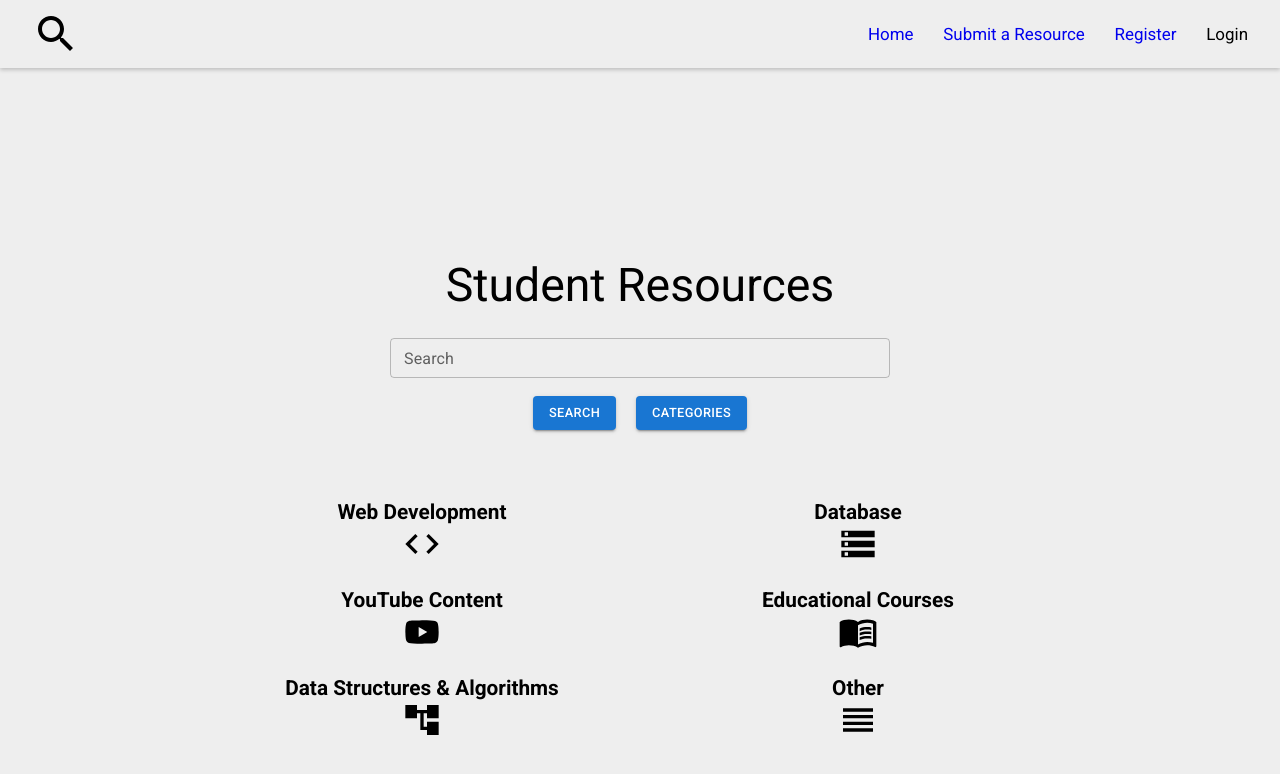
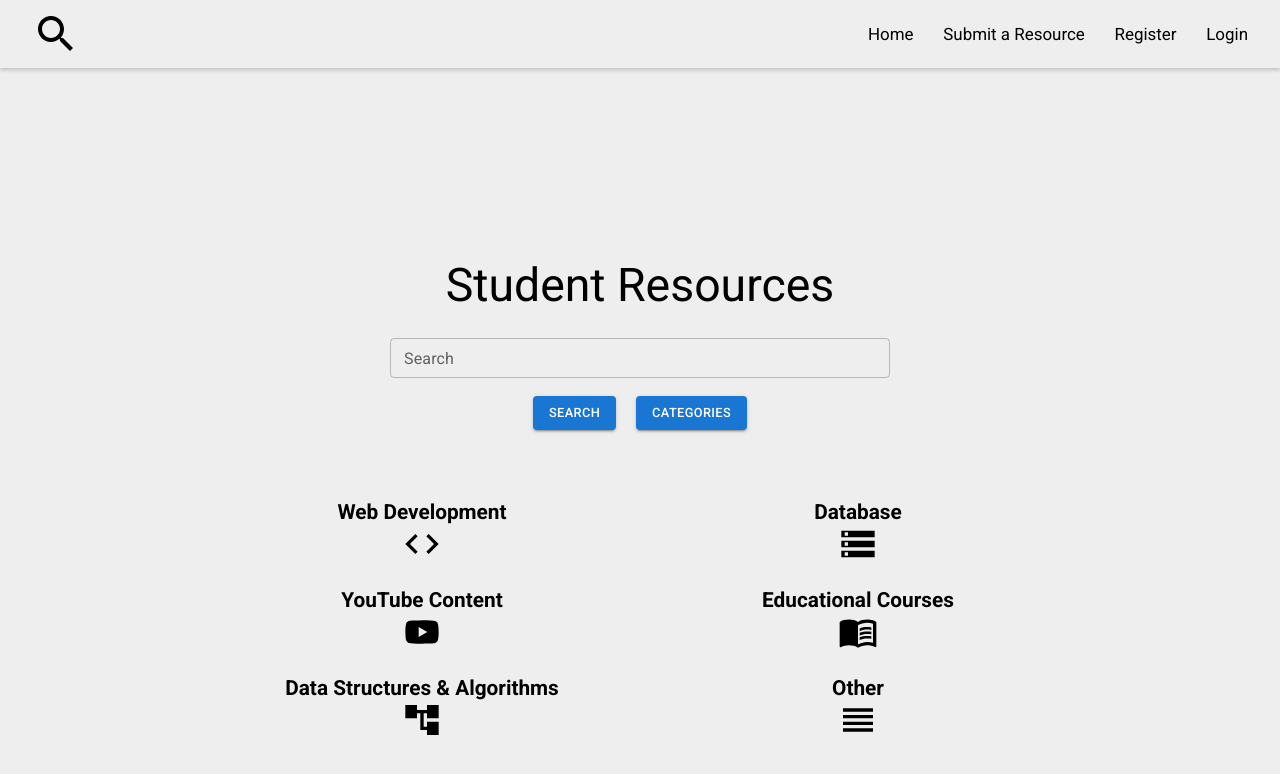
Before and after one commit to Jherlin/student-resources, a React (Create React App) app in the folder client/: page / in a window 1280 px wide. Shown: the top 774 px of the page. Built offline with nearby package versions, Linux system fonts and the light colour scheme; no server answers.

Commit message:
Fix nav links styling for unvisited links

```diff
--- a/client/src/index.css
+++ b/client/src/index.css
@@ -442,11 +442,8 @@ textarea::placeholder {
   .navbar-right-container a:visited,
   .navbar-right-container a:hover,
   .navbar-right-container a:active {
+    color: inherit;
     text-decoration: none;
-  }
-
-  .navbar-right-container a:visited {
-    color: #000;
   }
 
   .navbar-right-container a:hover {
```
Also changed, not shown: 6 other files (tests, documents, lock files or other folders).
